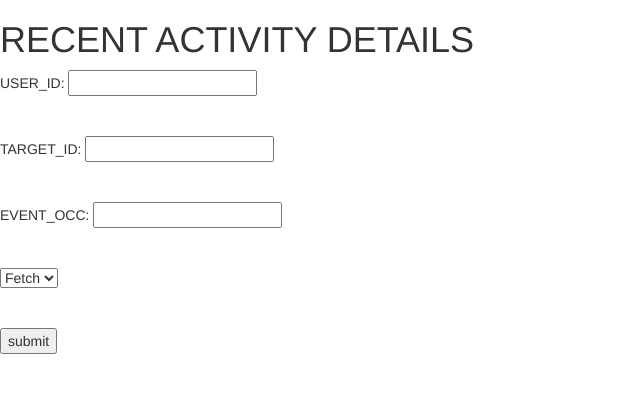
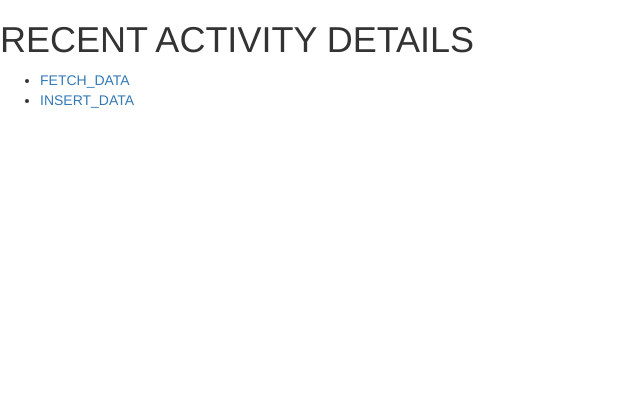
Before and after one commit to karnika-ag/activity_log, a CodeIgniter app: page /live_update/index.php/activity_log/home in a window 1280 px wide. Shown: the top 393 px of the page, without its empty margins (0-640 px from the left). Run offline with CodeIgniter, Linux system fonts and the light colour scheme; some libraries are stand-ins or nearby versions.

Commit message:
passed values through buttton

```diff
--- a/application/controllers/activity_log.php
+++ b/application/controllers/activity_log.php
@@ -19,29 +19,27 @@ class activity_log extends CI_CONTROLLER
         $this->_render_page('activity_log/index', $data);
     }
 
-     public function todo()
+   public function insert($string)
    {
-        if(isset($_POST['Submit']))
-         {
-             $work=$_POST['work'] ;
-
-            if($work=="Fetch")
-            {
-                $userid= $_POST['user_id'];
-                $res= $this->activity_log_model->activity_db_fetch($userid);
-                $data['result']=$res;
-                $this->_render_page('activity_log/fetchdata', $data);
-            }
-            else
-            {
-                 $userid=$_POST['user_id'];
-                 $targetid=$_POST['target_id'];
-                 $event=$_POST['event_occ'];
+                 $array = explode("%20", $string);
+                 print_r($array);
+                 $userid=$array[0];
+                 $targetid=$array[1];
+                 $event=$array[2];
                  $res= $this->activity_log_model->activity_db_insert($userid,$targetid,$event);
                  $data['result']=$res;
                  $this->_render_page('activity_log/insertdata', $data);
    }
-        }
+
+
+    public function fetch($string)
+    {
+                $array = explode("%20", $string);
+                $userid=$array[0];
+                $targetid=$array[1];
+                $res= $this->activity_log_model->activity_db_fetch($userid);
+                $data['result']=$res;
+                $this->_render_page('activity_log/fetchdata', $data);
     }
 
 
--- a/application/models/activity_log_model.php
+++ b/application/models/activity_log_model.php
@@ -12,10 +12,8 @@ class activity_log_model extends CI_Model {
 	  			     	  	->where(array('source_id' => $userid))
 							->get();
 
-		$data=$query->result();
-
+		    $data=$query->result();
 			return $data;
-
     }
 
 
--- a/application/views/activity_log/index.php
+++ b/application/views/activity_log/index.php
@@ -1,6 +1,7 @@
 	<h1>RECENT ACTIVITY DETAILS</h1>
-	<?php
-                echo form_open('activity_log/todo');{ ?>
+	<!--<?php
+             echo form_open('activity_log/todo');{ ?>
+
 	 		 	USER_ID: <input type="textbox" name="user_id" id="user_id"></br></br></br>
 	 		 	TARGET_ID: <input type="textbox" name="target_id" id="target_id"></br></br></br>
 	 		 	EVENT_OCC: <input type="textbox" name="event_occ" id="event_id"></br></br></br>
@@ -9,5 +10,20 @@
 					<option name="insert">Insert</option>
 				</select></br></br></br>
 
-				<input type="submit" name="Submit" value="submit" id="submit">
-                   <?php echo form_close(); }?>
+				<!--<input type="submit" name="Submit" value="submit" id="submit">
+                   <?php echo form_close(); }?>-->
+
+       <?php
+
+
+             $userid=122;
+             $targetid=822123;
+             $eventid=2;
+             $val=" ";
+
+
+            ?>
+    		 <ul>
+    		    <li><?php echo anchor('activity_log/fetch/'.$userid.$val.$targetid,'FETCH_DATA')?></li>
+                <li><?php echo anchor('activity_log/insert/'.$userid.$val.$targetid.$val.$eventid,'INSERT_DATA')?></li>
+             </ul>
```
Also changed, not shown: application/views/activity_log/fetchdata.php (+2 -10 lines). Lines whose indentation alone changed are shown as unchanged.
